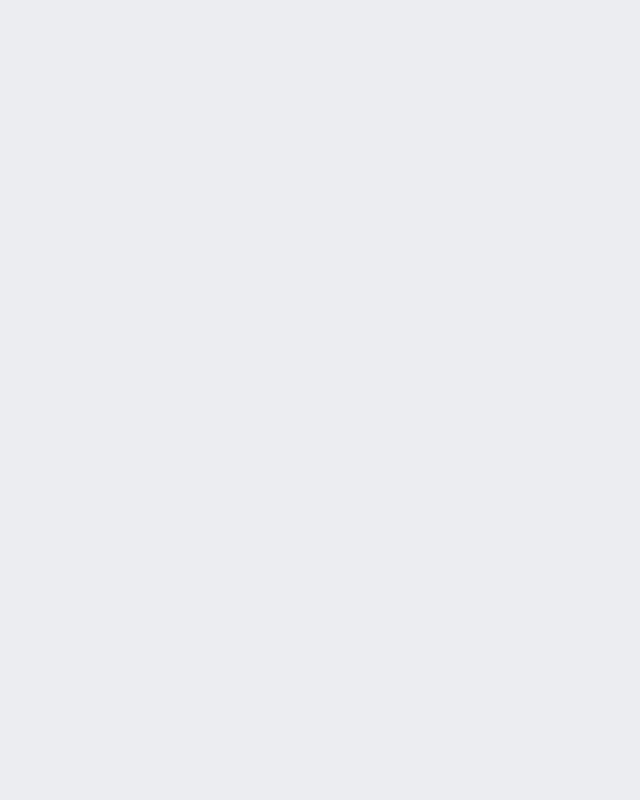
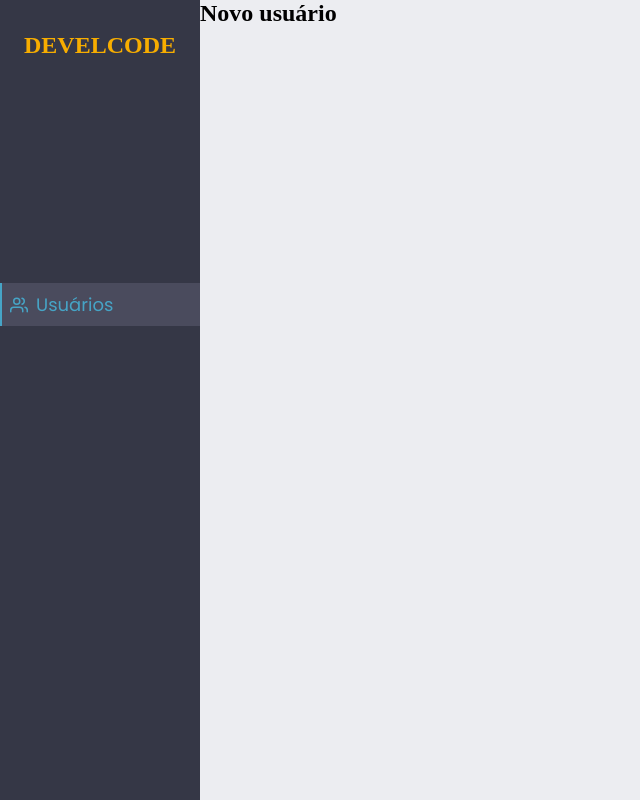
Before and after one commit to 3salles/user-crud, a React (Create React App) app: page /user/new in a window 1280 px wide. Shown: the whole page, without its empty margins (0-640 px from the left). Built offline with nearby package versions, Linux system fonts and the light colour scheme.

Commit message:
feat: Create new user page

```diff
--- a/src/App.tsx
+++ b/src/App.tsx
@@ -1,5 +1,6 @@
 import { BrowserRouter, Switch, Route } from 'react-router-dom';
 import { Home } from './pages/Home';
+import { User } from './pages/User';
 import { GlobalStyle } from './styles/global';
 
 function App() {
@@ -9,6 +10,7 @@ function App() {
       <BrowserRouter>
         <Switch>
           <Route path='/' exact component={Home} />
+          <Route path='/user/new' exact component={User} />
         </Switch>
       </BrowserRouter>
     </>
--- a/src/pages/Home/index.tsx
+++ b/src/pages/Home/index.tsx
@@ -5,15 +5,22 @@ import { Card } from '../../components/Card';
 
 import { Container, Header, Title, NewUserButton, UserSection } from './styles';
 
-import users from '../../utils/users.json'
+import users from '../../utils/users.json';
+import { useHistory } from 'react-router';
 
 export function Home() {
+  const history = useHistory();
+
+  function handleOnNewUser() {
+    history.push('/user/new');
+  }
+
   return (
     <AppLayout>
       <Container>
         <Header>
           <Title>Usuários</Title>
-          <NewUserButton>
+          <NewUserButton onClick={handleOnNewUser}>
             <FaPlus />
             <p>Novo usuário</p>
           </NewUserButton>
--- /dev/null
+++ b/src/pages/User/index.tsx
@@ -0,0 +1,9 @@
+import { AppLayout } from '../../layouts/AppLayout';
+
+export function User() {
+  return (
+    <AppLayout>
+      <h1>Novo usuário</h1>
+    </AppLayout>
+  )
+}
```
